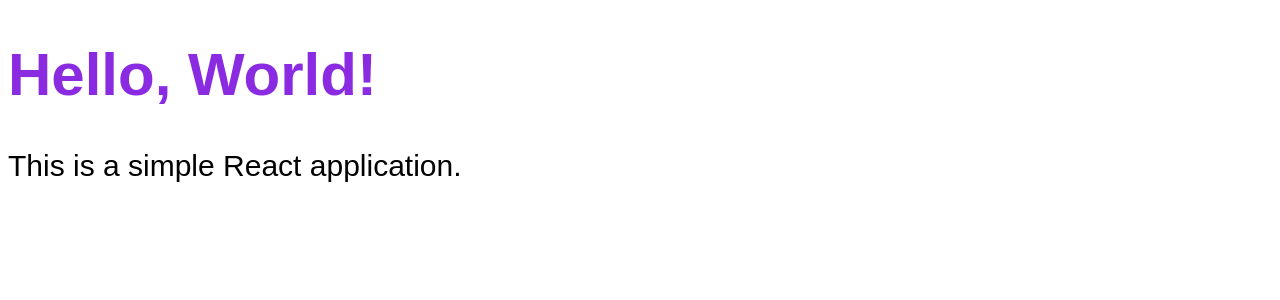
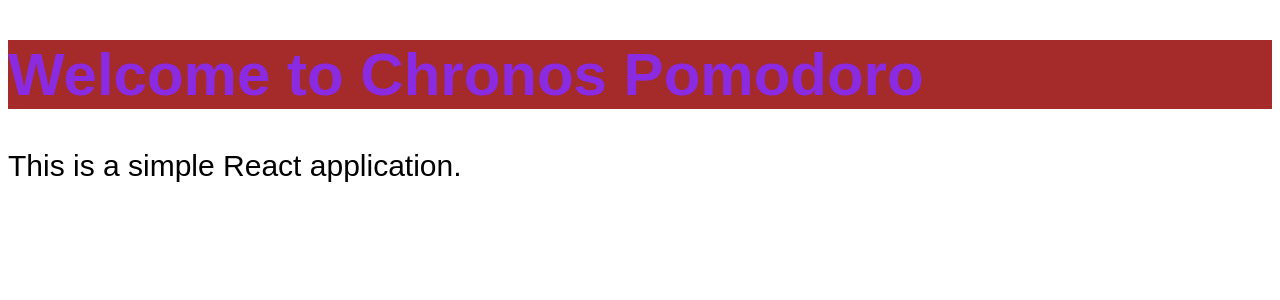
Before and after one commit to edmgold/chronos-pomodoro, a React (Vite) app: page / in a window 1280 px wide. Shown: the top 300 px of the page. Built offline with nearby package versions, Linux system fonts and the light colour scheme.

Commit message:
Css por escopo de componente

```diff
--- a/src/App.tsx
+++ b/src/App.tsx
@@ -1,10 +1,11 @@
 import './styles/theme.css';
 import './styles/global.css';
+import { Heading } from './components/Heading';
 
 export function App() {
   return (
     <div>
-      <h1>Hello, World!</h1>
+      <Heading />
       <p>This is a simple React application.</p>
     </div>
   );
--- /dev/null
+++ b/src/components/Heading.module.css
@@ -0,0 +1,3 @@
+.heading {
+  background: brown;
+}
--- /dev/null
+++ b/src/components/Heading.tsx
@@ -0,0 +1,5 @@
+import styles from './Heading.module.css';
+
+export function Heading() {
+  return <h1 className={styles.heading}>Welcome to Chronos Pomodoro</h1>;
+}
```
